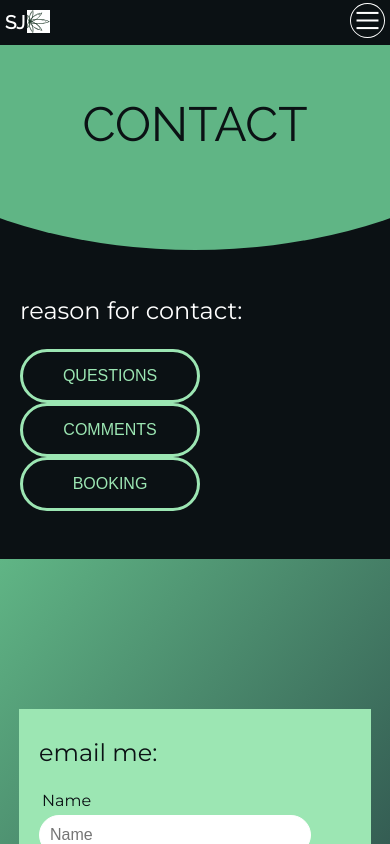
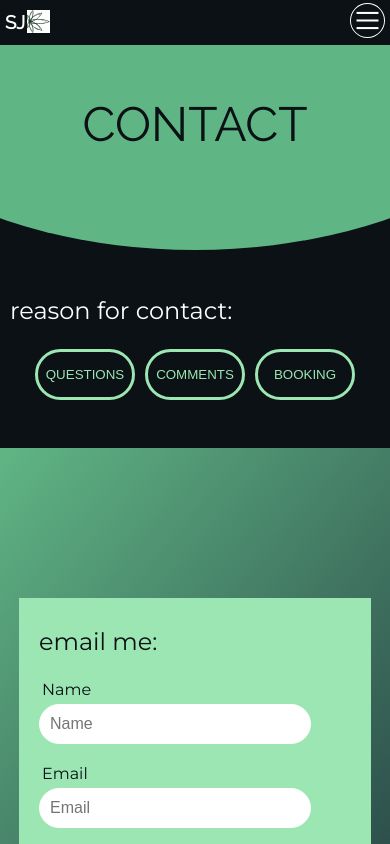
Before and after one commit to victoria-jones/jain-website, a React (Create React App) app: page /contact in a window 390 px wide. Shown: the top 844 px of the page. Built offline with nearby package versions, Linux system fonts and the light colour scheme; the HTML template or start-up script is replaced by a standard one.

Commit message:
modal pop-up animation

```diff
--- a/package.json
+++ b/package.json
@@ -3,6 +3,7 @@
   "version": "0.1.0",
   "private": true,
   "dependencies": {
+    "googleapis": "^39.2.0",
     "react": "^16.10.1",
     "react-dom": "^16.10.1",
     "react-reveal": "^1.2.2",
--- a/src/App.js
+++ b/src/App.js
@@ -31,6 +31,7 @@ class App extends Component {
   componentDidMount() {
     //check menu state upon app load
     this.mobileMenuToggle();
+    this.modalSwitch();
   }
 
   render() {
@@ -86,16 +87,17 @@ class App extends Component {
       case 'close':
         this.setState({
           displayModal: false
-        });
+        }, () => this.modalSwitch());
         break;
       case 'open':
         this.setState({
           displayModal: true
-        });
+        }, () => this.modalSwitch());
         break;
     }
     console.log(modalFill);
     this.fillModal(modalFill);
+
   }
 
   fillModal(fillWith){
@@ -133,6 +135,27 @@ class App extends Component {
     }
   }
 
+  modalSwitch() {
+    let modalWrapper = document.getElementsByClassName("modalWrapper")[0];
+    let modal = document.getElementById("modal");
+
+    if(this.state.displayModal) {
+      modalWrapper.style.backgroundColor = "rgba(96, 181, 133, .8)";
+      modalWrapper.style.zIndex = "9999";
+      modal.style.bottom = "-10%";
+      modal.style.animation = "bounceModal .7s ease";
+      modal.style.transition = ".8s";
+      modal.style.animationDelay = ".4s";
+      modalWrapper.style.transition = "1s";
+    } else if(!this.state.displayModal) {
+      modalWrapper.style.zIndex = "-10000";
+      modalWrapper.style.backgroundColor = "rgba(0,0,0,0)";
+      modal.style.bottom = "-10000px";
+      modal.style.animation = "none";
+      modal.style.animationDelay = "none";
+    }
+  }
+
   showMobileMenu(boolChange) {
     switch(boolChange) {
       case 'close':
@@ -163,7 +186,7 @@ class App extends Component {
       mobileMenu.style.animationDelay = ".3s";
       mobileMenu.style.right = "0";
       mobileMenu.style.top = "0"
-    } else if (!this.state.displayMenu) {
+    } else if (!this.state.displayMobileMenu) {
       console.log("close the menu");
       menuBtn.style.display = "block";
       closeBtn.style.display = "none";
--- a/src/css/styles.css
+++ b/src/css/styles.css
@@ -155,6 +155,46 @@
   100% {
     -webkit-box-shadow: 0 0 0 0 rgba(31, 50, 59, 0);
     box-shadow: 0 0 0 0 rgba(31, 50, 59, 0); } }
+
+@-webkit-keyframes bounceModal {
+  0% {
+    -webkit-transform: scale(0.1) translateY(0);
+    transform: scale(0.1) translateY(0); }
+  10% {
+    -webkit-transform: scale(0.5, 1.05) translateY(0);
+    transform: scale(0.5, 1.05) translateY(0); }
+  20% {
+    -webkit-transform: scale(0.8, 1.1) translateY(-5px);
+    transform: scale(0.8, 1.1) translateY(-5px); }
+  40% {
+    -webkit-transform: scale(1.05, 0.95);
+    transform: scale(1.05, 0.95); }
+  60% {
+    -webkit-transform: scale(0.95, 1.05);
+    transform: scale(0.95, 1.05); }
+  100% {
+    -webkit-transform: scale(1) translateY(0);
+    transform: scale(1) translateY(0); } }
+
+@keyframes bounceModal {
+  0% {
+    -webkit-transform: scale(0.1) translateY(0);
+    transform: scale(0.1) translateY(0); }
+  10% {
+    -webkit-transform: scale(0.5, 1.05) translateY(0);
+    transform: scale(0.5, 1.05) translateY(0); }
+  20% {
+    -webkit-transform: scale(0.8, 1.1) translateY(-5px);
+    transform: scale(0.8, 1.1) translateY(-5px); }
+  40% {
+    -webkit-transform: scale(1.05, 0.95);
+    transform: scale(1.05, 0.95); }
+  60% {
+    -webkit-transform: scale(0.95, 1.05);
+    transform: scale(0.95, 1.05); }
+  100% {
+    -webkit-transform: scale(1) translateY(0);
+    transform: scale(1) translateY(0); } }
 
 body {
   font-family: "Montserrat", sans-serif;
@@ -700,12 +740,17 @@ footer {
   height: 100%;
   top: 0;
   right: 0;
-  background-color: rgba(96, 181, 133, 0.8);
-  text-align: center; }
+  background-color: rgba(0, 0, 0, 0);
+  text-align: center;
+  -webkit-transition: .4s ease-out;
+  -o-transition: .4s ease-out;
+  transition: .4s ease-out; }
   .modalWrapper #modal {
+    position: relative;
+    bottom: -10000px;
     width: 90%;
     height: 80%;
-    margin: 10vh auto;
+    margin: 0 auto;
     padding: 20px;
     background-color: #0b1114;
     -webkit-box-shadow: 20px 20px 20px rgba(11, 17, 20, 0.8);
@@ -966,7 +1011,8 @@ footer {
       margin: 0;
       text-align: center; }
       #contactForm #contactReason h3 {
-        text-align: left; }
+        text-align: left;
+        margin-left: 15%; }
       #contactForm #contactReason button {
         display: inline-block;
         width: 150px;
@@ -1154,6 +1200,21 @@ footer {
   /*** Contact page ***/
   #contactForm {
     width: 100%; }
+    #contactForm #contactReason {
+      margin: 0;
+      text-align: center; }
+      #contactForm #contactReason h3 {
+        margin-left: 10px;
+        text-align: left; }
+      #contactForm #contactReason button {
+        width: 100px;
+        padding-left: 0;
+        padding-right: 0;
+        font-size: 10pt;
+        margin: 0 auto; }
+        #contactForm #contactReason button:nth-child(3) {
+          margin-left: 10px;
+          margin-right: 10px; }
     #contactForm #emailForm {
       padding-left: 0;
       padding-right: 0;
--- a/src/main/components/modal.js
+++ b/src/main/components/modal.js
@@ -11,14 +11,12 @@ class Modal extends Component {
       } else if(this.props.fillModal.form) {
         this.fillForm();
       } else {
-        return;
       }
     }
 
   }
 
   render() {
-    if (this.props.displayModal) {
       return(
 
           <div className="modalWrapper">
@@ -33,14 +31,14 @@ class Modal extends Component {
           </div>
 
       );
-    } else {
-      return null;
-    }
   }
 
   fillThankYou() {
     let modalH2 = document.getElementById("modalHead");
     let modalBody = document.getElementById("modalBody");
+
+    //first empty anything in the modal
+    modalBody.innerHTML = "";
 
     modalH2.innerHTML = "Thank you!";
 
@@ -61,6 +59,9 @@ class Modal extends Component {
     let modalH2 = document.getElementById("modalHead");
     let modalBody = document.getElementById("modalBody");
 
+    //first empty anything in the modal
+    modalBody.innerHTML = "";
+
     modalH2.innerHTML = "Request a booking"
   }
 }
--- a/src/scss/styles.scss
+++ b/src/scss/styles.scss
@@ -601,11 +601,16 @@ footer {
   width: 100%; height: 100%;
   top: 0;
   right: 0;
-  background-color: $mainGreenT;
+  //background-color: $mainGreenT;
+  background-color: rgba(0, 0, 0, 0);
   text-align: center;
+  transition: .4s ease-out;
   #modal {
+    position: relative;
+    bottom: -10000px;
+    //top: 10%;
     width: 90%; height: 80%;
-    margin: 10vh auto;
+    margin: 0 auto;
     padding: 20px;
     background-color: $blackBlue;
     box-shadow: 20px 20px 20px $blackBlueT;
@@ -1342,6 +1347,7 @@ footer {
       text-align: center;
       h3{
         text-align: left;
+        margin-left: 15%;
       }
       button {
         display: inline-block;
@@ -1623,7 +1629,20 @@ footer {
     h3 {
     }
     #contactReason {
+      margin: 0;
+      text-align: center;
+      h3 {
+        margin-left: 10px;
+        text-align: left;
+      }
       button {
+        width: 100px;
+        padding-left: 0; padding-right: 0;
+        font-size: 10pt;
+        margin: 0 auto;
+        &:nth-child(3) {
+          margin-left: 10px; margin-right: 10px;
+        }
         &:hover {
         }
       }
```
Also changed, not shown: src/scss/variables.scss (+21 -0 lines), src/main/contact.js (indentation only), 1 other file (tests, documents, lock files or other folders).
